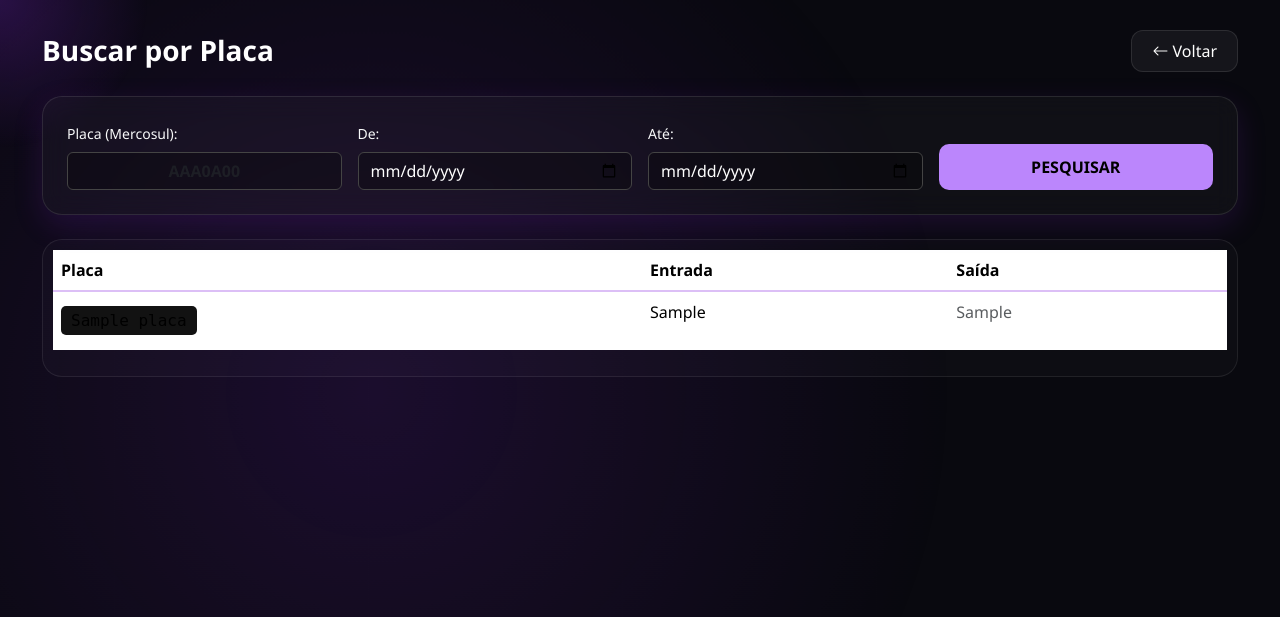
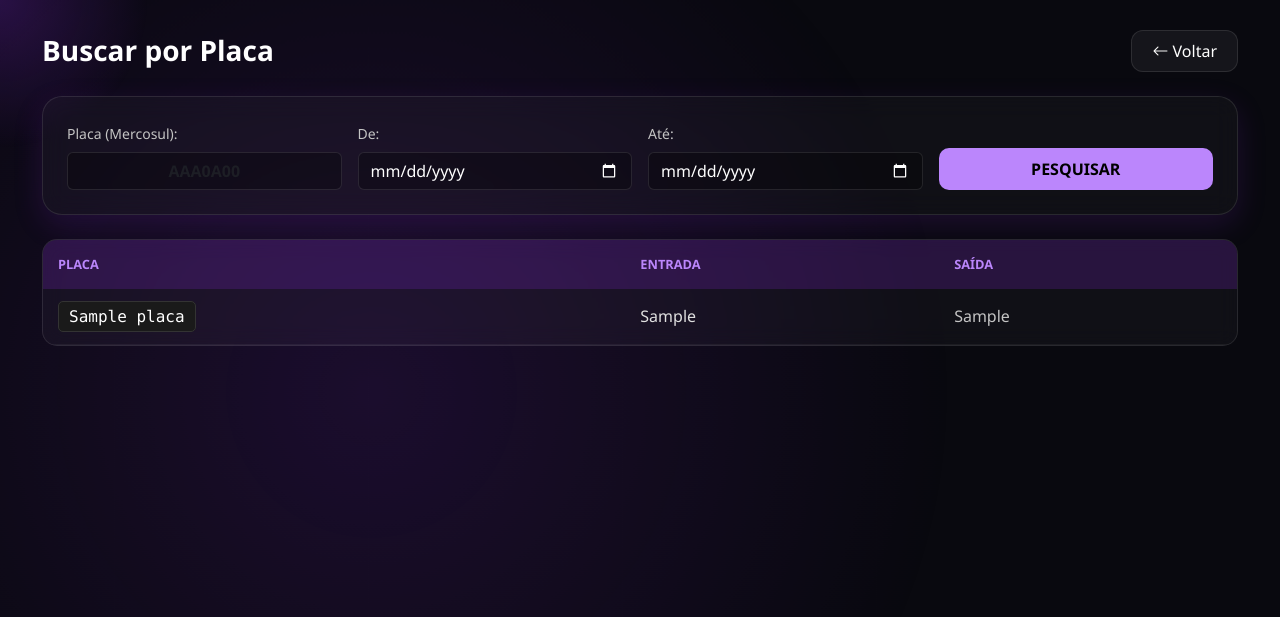
Before and after one commit to VN-DEV00/sistema-estacionamento, a Flask app: template templates/consultar_placa.html in a window 1280 px wide. Shown: the top 617 px of the page. Run offline with Flask 3, Linux system fonts and the light colour scheme; the template is opened without the code that fills it: most values are stand-ins (such as "Sample title", 1, 10 or a date in 2020).

Commit message:
Correção das cores apagadas e ajustes no layout

```diff
--- a/templates/consultar_placa.html
+++ b/templates/consultar_placa.html
@@ -2,6 +2,39 @@
 {% block title %}Histórico por Placa{% endblock %}
 
 {% block content %}
+<style>
+    .glass-table {
+        background: rgba(255, 255, 255, 0.03) !important;
+        backdrop-filter: blur(10px);
+        border: 1px solid rgba(255, 255, 255, 0.1);
+        border-radius: 15px;
+        overflow: hidden;
+    }
+    .table { --bs-table-bg: transparent; }
+    .table thead th {
+        background: rgba(138, 43, 226, 0.2) !important;
+        color: #bb86fc;
+        border: none;
+        text-transform: uppercase;
+        font-size: 0.8rem;
+        padding: 15px;
+    }
+    .table tbody td {
+        color: #e0e0e0;
+        border-bottom: 1px solid rgba(255, 255, 255, 0.05);
+        padding: 15px;
+        background: transparent !important;
+    }
+    .badge-placa {
+        background: #1a1a1a;
+        color: #fff;
+        font-family: 'Monaco', 'Consolas', monospace;
+        border: 1px solid #333;
+        padding: 5px 10px;
+        border-radius: 5px;
+    }
+</style>
+
 <div class="container-fluid">
     <div class="d-flex justify-content-between align-items-center mb-4">
         <h3 class="text-white fw-bold m-0">Buscar por Placa</h3>
@@ -13,37 +46,45 @@
     <div class="glass-card mb-4 p-4" style="background: rgba(255,255,255,0.03); border: 1px solid rgba(255,255,255,0.1); border-radius: 20px;">
         <form method="POST" class="row g-3 align-items-end">
             <div class="col-md-3">
-                <label class="form-label text-light small">Placa (Mercosul):</label>
-                <input type="text" name="placa" class="form-control text-center fw-bold" placeholder="AAA0A00" style="background: rgba(0,0,0,0.3); border: 1px solid #444; color: white;" required>
+                <label class="form-label small" style="color: #c4c4c4;">Placa (Mercosul):</label>
+                <input type="text" name="placa" class="form-control text-center text-uppercase fw-bold" placeholder="AAA0A00" style="background: rgba(0,0,0,0.3); border: 1px solid rgba(255,255,255,0.1); color: white;" required>
             </div>
             <div class="col-md-3">
-                <label class="form-label text-light small">De:</label>
-                <input type="date" name="de" class="form-control" style="background: rgba(0,0,0,0.3); border: 1px solid #444; color: white;" required>
+                <label class="form-label small" style="color: #c4c4c4;">De:</label>
+                <input type="date" name="de" class="form-control" style="background: rgba(0,0,0,0.3); border: 1px solid rgba(255,255,255,0.1); color: white; color-scheme: dark;" required>
             </div>
             <div class="col-md-3">
-                <label class="form-label text-light small">Até:</label>
-                <input type="date" name="ate" class="form-control" style="background: rgba(0,0,0,0.3); border: 1px solid #444; color: white;" required>
+                <label class="form-label small" style="color: #c4c4c4;">Até:</label>
+                <input type="date" name="ate" class="form-control" style="background: rgba(0,0,0,0.3); border: 1px solid rgba(255,255,255,0.1); color: white; color-scheme: dark;" required>
             </div>
             <div class="col-md-3">
-                <button type="submit" class="btn w-100 fw-bold" style="background: #bb86fc; color: black; border-radius: 10px; padding: 10px;">PESQUISAR</button>
+                <button type="submit" class="btn w-100 fw-bold py-2" style="background: #bb86fc; color: black; border-radius: 10px;">PESQUISAR</button>
             </div>
         </form>
     </div>
 
     {% if dados %}
-    <div class="glass-table-container" style="background: rgba(255, 255, 255, 0.02); border: 1px solid rgba(255,255,255,0.08); border-radius: 20px; padding: 10px;">
+    <div class="glass-table">
         <div class="table-responsive">
-            <table class="table text-white">
-                <thead style="color: #bb86fc; border-bottom: 2px solid rgba(138,43,226,0.3);">
-                    <tr><th>Placa</th><th>Entrada</th><th>Saída</th></tr>
+            <table class="table mb-0">
+                <thead>
+                    <tr>
+                        <th>Placa</th>
+                        <th>Entrada</th>
+                        <th>Saída</th>
+                    </tr>
                 </thead>
                 <tbody>
                     {% for linha in dados %}
-                    <tr style="border-bottom: 1px solid rgba(255,255,255,0.05);">
-                        <td class="py-3"><span style="background: #121212; padding: 5px 10px; border-radius: 5px; font-family: monospace;">{{ linha.placa }}</span></td>
+                    <tr>
+                        <td><span class="badge-placa">{{ linha.placa }}</span></td>
                         <td>{{ linha.data_entrada }}</td>
-                        <td class="{{ 'text-success fw-bold' if not linha.data_saida else 'text-muted' }}">
-                            {{ linha.data_saida or 'Ainda no Pátio' }}
+                        <td>
+                            {% if not linha.data_saida %}
+                                <span class="text-success fw-bold"><i class="bi bi-geo-alt-fill"></i> Ainda no Pátio</span>
+                            {% else %}
+                                <span style="color: #c4c4c4;">{{ linha.data_saida }}</span>
+                            {% endif %}
                         </td>
                     </tr>
                     {% endfor %}
@@ -51,6 +92,13 @@
             </table>
         </div>
     </div>
+    {% else %}
+        {% if request.method == 'POST' %}
+        <div class="text-center mt-5">
+            <i class="bi bi-search" style="font-size: 3rem; color: #c4c4c4;"></i>
+            <p class="mt-2" style="color: #c4c4c4;">Nenhum registro encontrado para a placa informada neste período.</p>
+        </div>
+        {% endif %}
     {% endif %}
 </div>
 {% endblock %}
```
Also changed, not shown: templates/consultar_periodo.html (+17 -15 lines).
